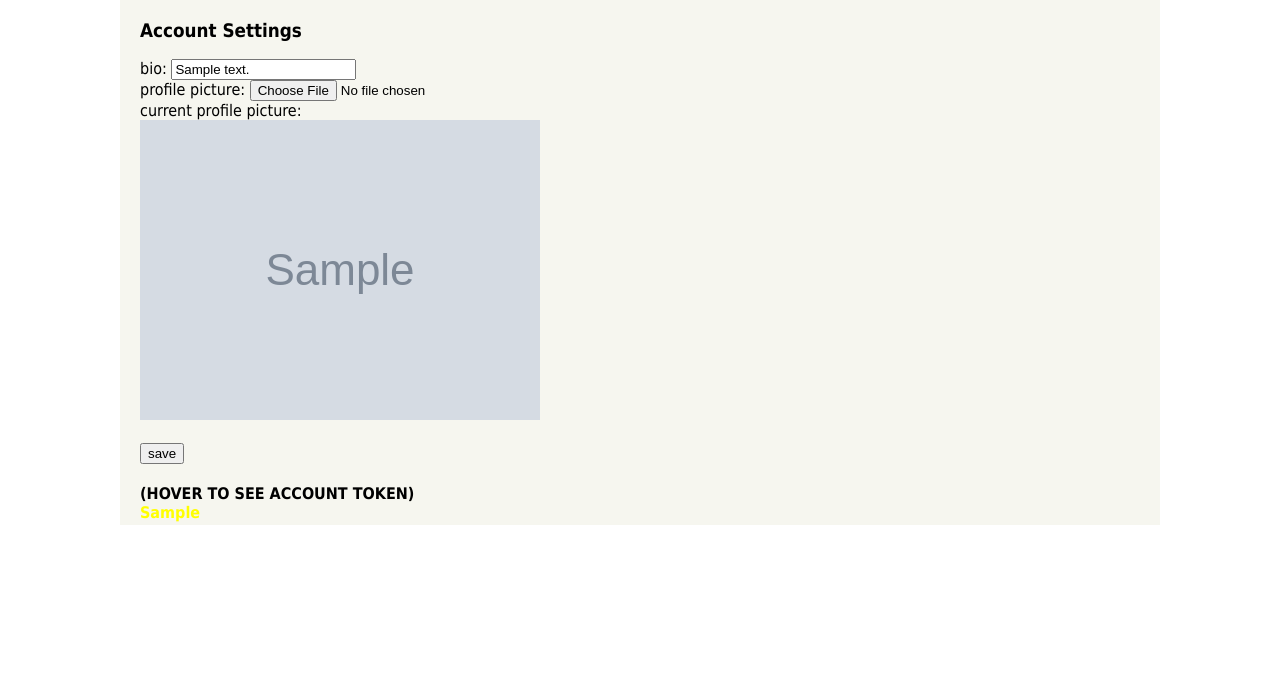
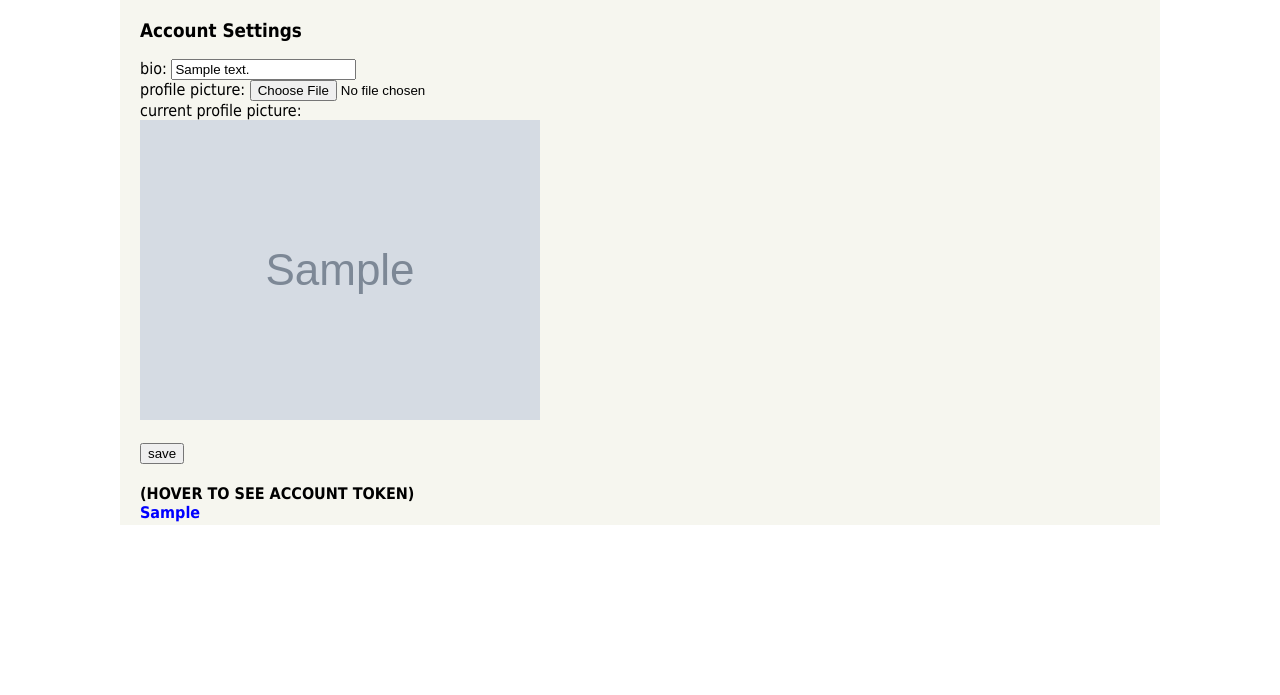
Before and after one commit to hharas/the-house-reloaded, a Flask app: page /settings?referer=/new in a window 1280 px wide, with the pointer over the restyled element. Shown: the part 38-733 px from the top of the page. Run offline with Flask 3, Linux system fonts and the light colour scheme; a user stored in the database is signed in; tables that the repository leaves empty hold one stand-in row (values such as "Sample post"); grey boxes marked "Sample" are stand-in pictures.

Commit message:
Fixed light theme

```diff
--- a/static/light-theme.css
+++ b/static/light-theme.css
@@ -154,5 +154,5 @@ p {
 
 .account-token-wrap:hover .account-token {
     display: block;
-    color: yellow;
+    color: blue;
 }
```
